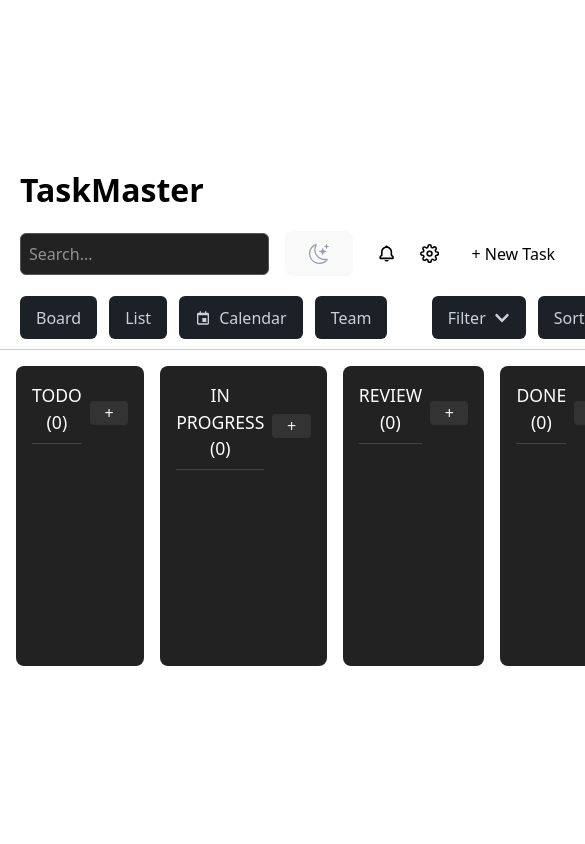
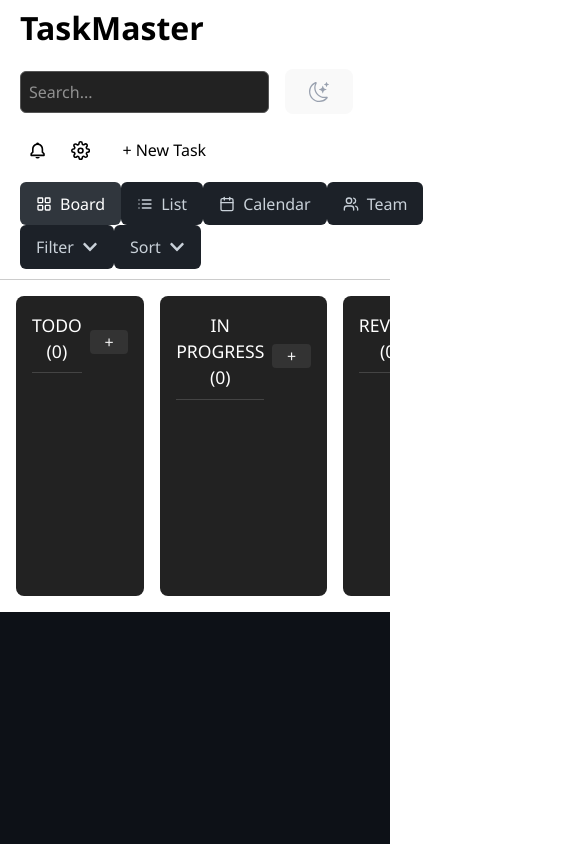
Before and after one commit to bhuiyannowrin/TaskManagementProject, a React (Vite) app: page / in a window 390 px wide. Shown: the top 844 px of the page, 585 px wide, since content can reach past the window. Built offline with nearby package versions, Linux system fonts and the light colour scheme.

Commit message:
full responsive ui

```diff
--- a/src/App.css
+++ b/src/App.css
@@ -1,18 +1,27 @@
 @import "tailwindcss";
 
+html,
+body,
 #root {
-  max-width: 1280px;
-  margin: 0 auto;
-  padding: 2rem;
-  text-align: center;
+  height: 100%;
+  width: 100%;
+  margin: 0;
+  padding: 0;
 }
 
 body {
-  margin: 0;
   font-family: 'Segoe UI', Tahoma, Geneva, Verdana, sans-serif;
   background-color: #0d1117;
   color: #c9d1d9;
 }
+
+
+#root {
+  display: flex;
+  flex-direction: column;
+  box-sizing: border-box;
+}
+
 
 @keyframes logo-spin {
   from {
--- a/src/App.tsx
+++ b/src/App.tsx
@@ -1,5 +1,5 @@
 import React, { useEffect } from 'react';
-// import './App.css';
+import './App.css';
 import Layout from './layout/Layout';
 
 function App() {
--- a/src/layout/Layout.css
+++ b/src/layout/Layout.css
@@ -100,10 +100,13 @@ html.dark {
   flex-wrap: wrap;
 }
 
+.tab-switcher {
+  display: flex;
+}
+
 .tab-group-left,
 .tab-group-right {
   display: flex;
-  gap: 0.75rem;
   flex-wrap: wrap;
   align-items: center;
 }
@@ -111,7 +114,7 @@ html.dark {
 .tab {
   background: none;
   border: none;
-  padding: 0.5rem;
+  padding: none;
   cursor: pointer;
   font-weight: 500;
   font-size: 1rem;
@@ -125,6 +128,12 @@ html.dark {
   background-color: var(--tab-hover-bg);
   border-radius: 4px;
 }
+
+.tab.active {
+  background-color: #007bff;
+  color: white;
+}
+
 
 
 .dropdown-wrapper {
--- a/src/layout/Layout.tsx
+++ b/src/layout/Layout.tsx
@@ -2,9 +2,10 @@ import { useState, useEffect } from "react";
 import "./Layout.css";
 import "./BoardListView.css";
 import DarkLightSwitch from "./DarkLightSwitch";
-import { BiBell, BiCalendarEvent } from "react-icons/bi";
+import { BiBell} from "react-icons/bi";
 import { FiSettings } from "react-icons/fi";
 import { FaChevronDown } from "react-icons/fa";
+import { LayoutGrid, List, Calendar, Users } from 'lucide-react';
 import AddTask from "../CRUDfeature/AddTask";
 import { taskFilter, taskSort } from "./Types";
 import BoardView from "./BoardView";
@@ -32,9 +33,9 @@ export default function Layout() {
   const [showSortMenu, setShowSortMenu] = useState(false);
   const [selectedFilter, setSelectedFilter] = useState("All Tasks");
   const [selectedSort, setSelectedSort] = useState("Priority (High to Low)");
-  const [openTaskMenuId, setOpenTaskMenuId] = useState<string | null>(null);
+  const [openTaskMenuId, setOpenTaskMenuId] = useState(null);
   const [selectedTask, setSelectedTask] = useState(null);
-  const [editTaskId, setEditTaskId] = useState<string | null>(null);
+  const [editTaskId, setEditTaskId] = useState(null);
 
   useEffect(() => {
     localStorage.setItem("tasks", JSON.stringify(tasks));
@@ -44,7 +45,7 @@ export default function Layout() {
     localStorage.setItem("notifications", JSON.stringify(notifications));
   }, [notifications]);
 
-  const pushNotification = (msg: string) => {
+  const pushNotification = (msg) => {
     setNotifications((prev) => [msg, ...prev]);
   };
 
@@ -61,11 +62,11 @@ export default function Layout() {
     pushNotification(`You edited task: "${updatedTask.title}"`);
   };
 
-  const handleThreeDotsClick = (taskId: string) => {
+  const handleThreeDotsClick = (taskId) => {
     setOpenTaskMenuId((prevId) => (prevId === taskId ? null : taskId));
   };
 
-  const handleThreeDotsOptionClick = (option: string, taskId: string) => {
+  const handleThreeDotsOptionClick = (option, taskId) => {
     const task = tasks.find((t) => t.id === taskId);
 
     if (option === "Edit" || option === "Add Subtask") {
@@ -130,6 +131,13 @@ export default function Layout() {
     return 0;
   });
 
+  const views = [
+    { key: "board", label: "Board", icon: <LayoutGrid size={16} /> },
+    { key: "list", label: "List", icon: <List size={16} /> },
+    { key: "calendar", label: "Calendar", icon: <Calendar size={16} /> },
+    { key: "team", label: "Team", icon: <Users size={16} /> },
+  ];
+
   return (
     <div className="app-container">
       <div className="app-header">
@@ -157,28 +165,18 @@ export default function Layout() {
                   <span className="badge">{notifications.length}</span>
                 )}
               </button>
-
               {showNotifications && (
                 <div className="notification-panel">
                   <h4>Notifications</h4>
                   <ul>
                     {notifications.map((msg, i) => {
                       let backgroundColor = "lightgray";
-
-                      if (msg.toLowerCase().includes("add")) {
-                        backgroundColor = "lightgreen";
-                      } else if (msg.toLowerCase().includes("edit")) {
-                        backgroundColor = "lightyellow";
-                      } else if (msg.toLowerCase().includes("delete")) {
-                        backgroundColor = "lightcoral";
-                      } else if (msg.toLowerCase().includes("duplicate")) {
-                        backgroundColor = "lightgray";
-                      }
-
+                      if (msg.toLowerCase().includes("add")) backgroundColor = "lightgreen";
+                      else if (msg.toLowerCase().includes("edit")) backgroundColor = "lightyellow";
+                      else if (msg.toLowerCase().includes("delete")) backgroundColor = "lightcoral";
+                      else if (msg.toLowerCase().includes("duplicate")) backgroundColor = "lightgray";
                       return (
-                        <li key={i} style={{ backgroundColor, padding: "10px" }}>
-                          {msg}
-                        </li>
+                        <li key={i} style={{ backgroundColor, padding: "10px" }}>{msg}</li>
                       );
                     })}
                   </ul>
@@ -198,63 +196,46 @@ export default function Layout() {
         </div>
 
         <div className="header-bottom">
-          <div className="tab-group-left">
-            <button className="tab" onClick={() => setView("board")}>
-              Board
-            </button>
-            <button className="tab" onClick={() => setView("list")}>
-              List
-            </button>
-            <button className="tab" onClick={() => setView("calendar")}>
-              <BiCalendarEvent /> Calendar
-            </button>
-            <button className="tab">Team</button>
+          <div className="tab-switcher">
+            {views.map((v) => (
+              <button
+                key={v.key}
+                className={`tab ${view === v.key ? 'active' : ''}`}
+                onClick={() => setView(v.key)}
+              >
+                {v.icon} <span>{v.label}</span>
+              </button>
+            ))}
           </div>
 
           <div className="tab-group-right">
             <div className="dropdown-wrapper">
-              <button
-                className="tab"
-                onClick={() => setShowFilterMenu((prev) => !prev)}
-              >
+              <button className="tab" onClick={() => setShowFilterMenu((prev) => !prev)}>
                 Filter <FaChevronDown />
               </button>
               {showFilterMenu && (
                 <div className="dropdown-menu">
                   {taskFilter.map((opt) => (
-                    <button
-                      key={opt}
-                      onClick={() => {
-                        setSelectedFilter(opt);
-                        setShowFilterMenu(false);
-                      }}
-                    >
-                      {opt}
-                    </button>
+                    <button key={opt} onClick={() => {
+                      setSelectedFilter(opt);
+                      setShowFilterMenu(false);
+                    }}>{opt}</button>
                   ))}
                 </div>
               )}
             </div>
 
             <div className="dropdown-wrapper">
-              <button
-                className="tab"
-                onClick={() => setShowSortMenu((prev) => !prev)}
-              >
+              <button className="tab" onClick={() => setShowSortMenu((prev) => !prev)}>
                 Sort <FaChevronDown />
               </button>
               {showSortMenu && (
                 <div className="dropdown-menu">
                   {taskSort.map((opt) => (
-                    <button
-                      key={opt}
-                      onClick={() => {
-                        setSelectedSort(opt);
-                        setShowSortMenu(false);
-                      }}
-                    >
-                      {opt}
-                    </button>
+                    <button key={opt} onClick={() => {
+                      setSelectedSort(opt);
+                      setShowSortMenu(false);
+                    }}>{opt}</button>
                   ))}
                 </div>
               )}
@@ -264,10 +245,7 @@ export default function Layout() {
       </div>
 
       {showCreateModal && (
-        <AddTask
-          closeModal={() => setShowCreateModal(false)}
-          addTask={addTask}
-        />
+        <AddTask closeModal={() => setShowCreateModal(false)} addTask={addTask} />
       )}
 
       {selectedTask && (
@@ -297,7 +275,6 @@ export default function Layout() {
             setSelectedTask={setSelectedTask}
           />
         )}
-
         {view === "list" && (
           <ListView
             filteredTasks={sortedTasks}
@@ -307,8 +284,8 @@ export default function Layout() {
             setSelectedTask={setSelectedTask}
           />
         )}
-
         {view === "calendar" && <CalendarView tasks={sortedTasks} />}
+        {view === "team" && <div className="team-view">Team view coming soon...</div>}
       </div>
     </div>
   );
```
